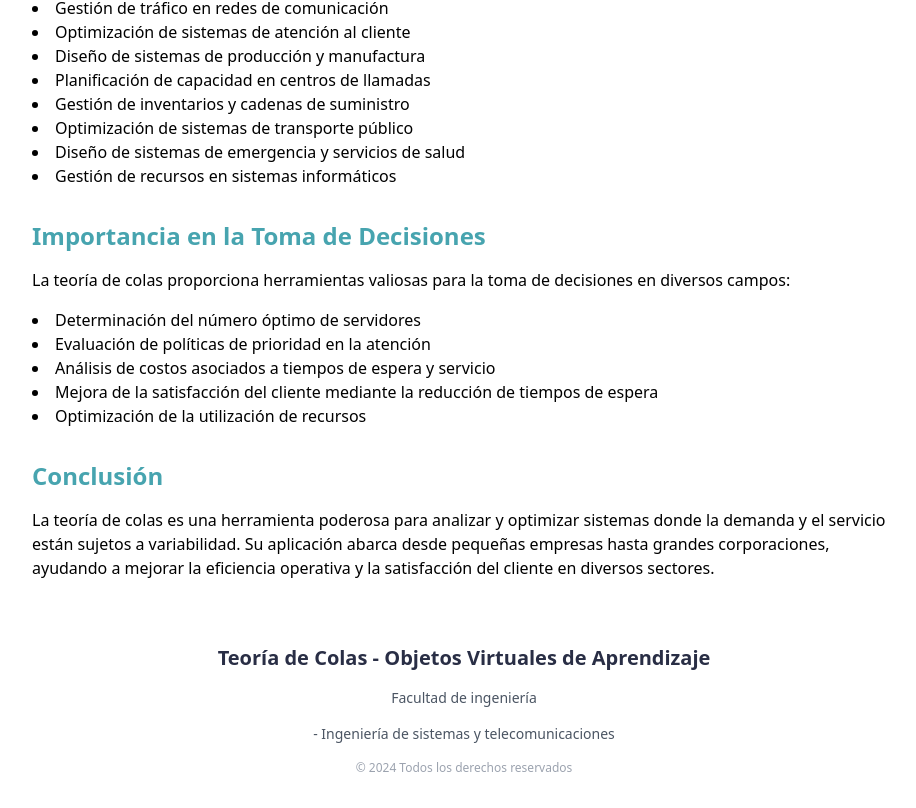
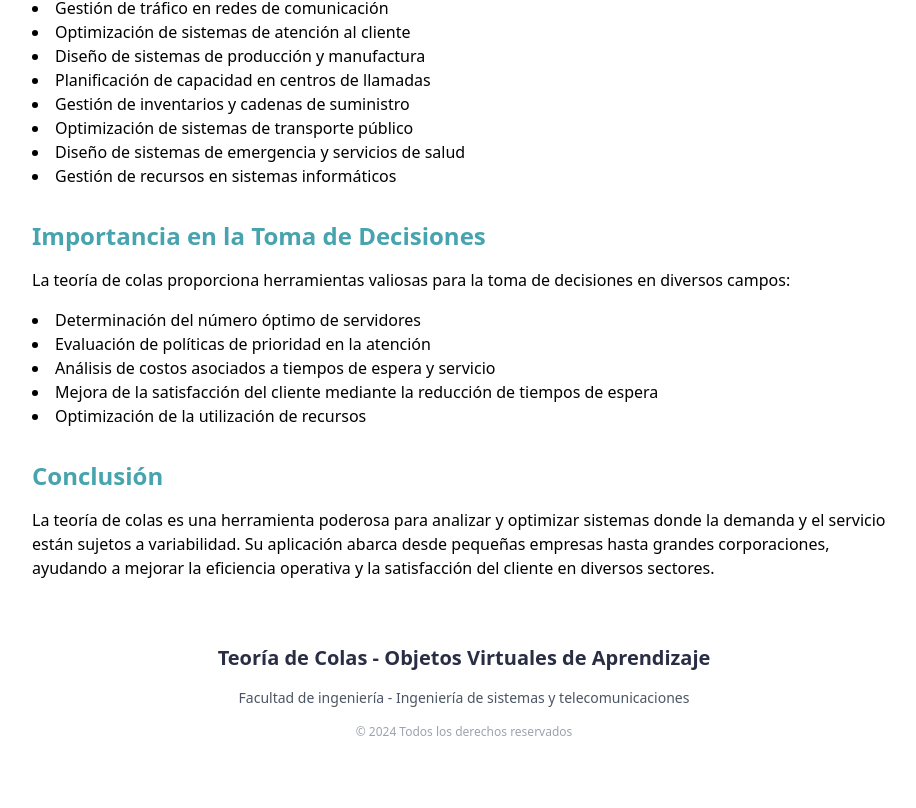
Before and after one commit to CarlosMateoM/ModeloDeColas, a Vue app: page /teoria-de-colas in a window 1280 px wide. Shown: the part 1748-2556 px from the top of the page, without its empty margins (176-1092 px from the left). After the commit the page ends 2520 px from the top, so only its background shows below. Built offline with nearby package versions, Linux system fonts and the light colour scheme.

Commit message:
ajuste del footer

```diff
--- a/src/components/Footer.vue
+++ b/src/components/Footer.vue
@@ -6,10 +6,7 @@
           Teoría de Colas - Objetos Virtuales de Aprendizaje
         </h2>
         <p class="text-sm mb-4 text-center">
-          Facultad de ingeniería
-        </p>
-        <p class="text-sm mb-4 text-center">
-          - Ingeniería de sistemas y telecomunicaciones
+          Facultad de ingeniería - Ingeniería de sistemas y telecomunicaciones
         </p>
         <p class="text-xs text-gray-400 text-center">
           &copy; {{ new Date().getFullYear() }} Todos los derechos reservados
```
